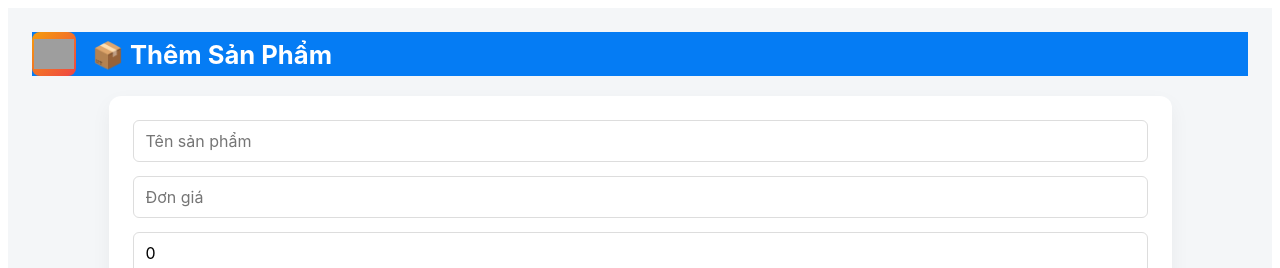
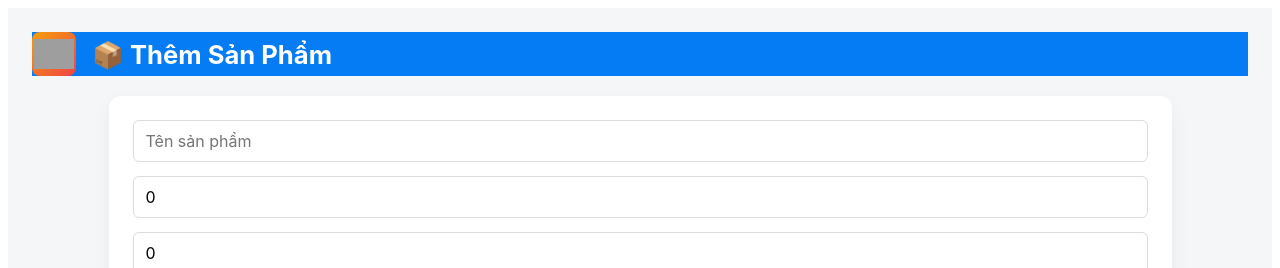
Before and after one commit to BaoNguyen20040407/Inventory, a Next.js app in the folder warehouse-frontend/: page /products/add in a window 1280 px wide. Shown: the top 268 px of the page. Built offline with nearby package versions, Linux system fonts and the light colour scheme; no server answers; grey boxes are pictures that could not be loaded.

Commit message:
Tinh chỉnh giao diện

```diff
--- a/warehouse-frontend/src/app/products/add/page.tsx
+++ b/warehouse-frontend/src/app/products/add/page.tsx
@@ -1,6 +1,7 @@
 "use client";
 import { useState, useEffect } from "react";
 import { useRouter } from "next/navigation";
+import { format } from "path";
 
 interface Category {
   id: number;
@@ -20,7 +21,7 @@ interface Warehouse {
 export default function AddProductPage() {
   const router = useRouter();
   const [name, setName] = useState("");
-  const [price, setPrice] = useState("");
+  const [price, setPrice] = useState<number>(0);
   const [quantity, setQuantity] = useState("0");
 
   const [categories, setCategories] = useState<Category[]>([]);
@@ -30,6 +31,10 @@ export default function AddProductPage() {
   const [categoryId, setCategoryId] = useState<number | "">("");
   const [supplierId, setSupplierId] = useState<number | "">("");
   const [warehouseId, setWarehouseId] = useState<number | "">("");
+
+  //Hàm format tiền
+  const formatPrice = (value: number) =>
+    value.toString().replace(/\B(?=(\d{3})+(?!\d))/g, ".");
 
   // ✅ Fetch categories + suppliers + warehouse
   useEffect(() => {
@@ -108,12 +113,16 @@ export default function AddProductPage() {
             />
 
             <input
-                type="number"
-                placeholder="Đơn giá"
-                value={price}
-                onChange={(e) => setPrice(e.target.value)}
-                required
-                className="form-input"
+              type="text"
+              placeholder="Giá"
+              value={formatPrice(price)}
+              onChange={(e) => {
+                const raw = e.target.value.replace(/\./g, ""); // bỏ dấu chấm
+                const num = Number(raw) || 0;
+                setPrice(num);
+              }}
+              required
+              className="form-input"
             />
 
             <input
```
Also changed, not shown: warehouse-frontend/src/app/products/[id]/edit/page.tsx (+10 -2 lines).
